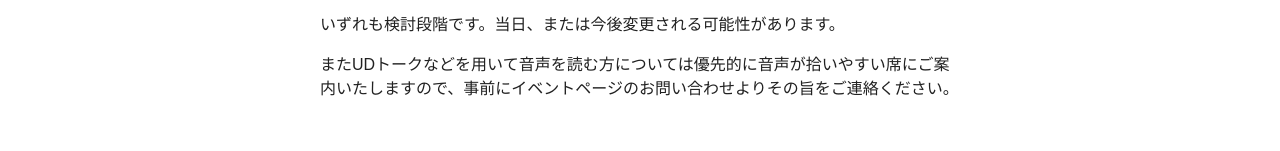
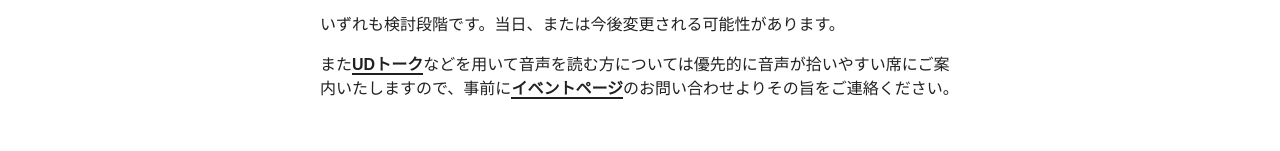
Before and after one commit to JA11yC/JA11yC, a website: page docs/index.html in a window 1280 px wide. Shown: the part 4852-5003 px from the top of the page. Drawn offline with Linux system fonts and the light colour scheme.

Commit message:
link UD talk and connpass

```diff
--- a/docs/index.html
+++ b/docs/index.html
@@ -316,7 +316,7 @@
           <li>講演の書き起こし記事の公開</li>
         </ul>
         <p>いずれも検討段階です。当日、または今後変更される可能性があります。</p>
-        <p>またUDトークなどを用いて音声を読む方については優先的に音声が拾いやすい席にご案内いたしますので、事前にイベントページのお問い合わせよりその旨をご連絡ください。</p>
+        <p>また<a href="http://udtalk.jp/">UDトーク</a>などを用いて音声を読む方については優先的に音声が拾いやすい席にご案内いたしますので、事前に<a href="https://connpass.com/event/68762/">イベントページ</a>のお問い合わせよりその旨をご連絡ください。</p>
       </section>
     </section>
   </main>
```
